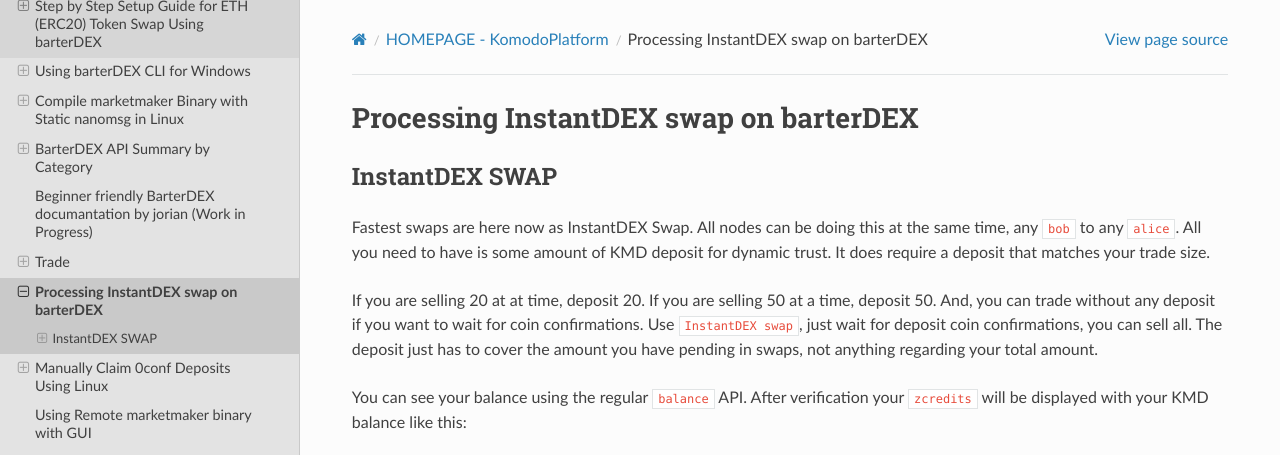
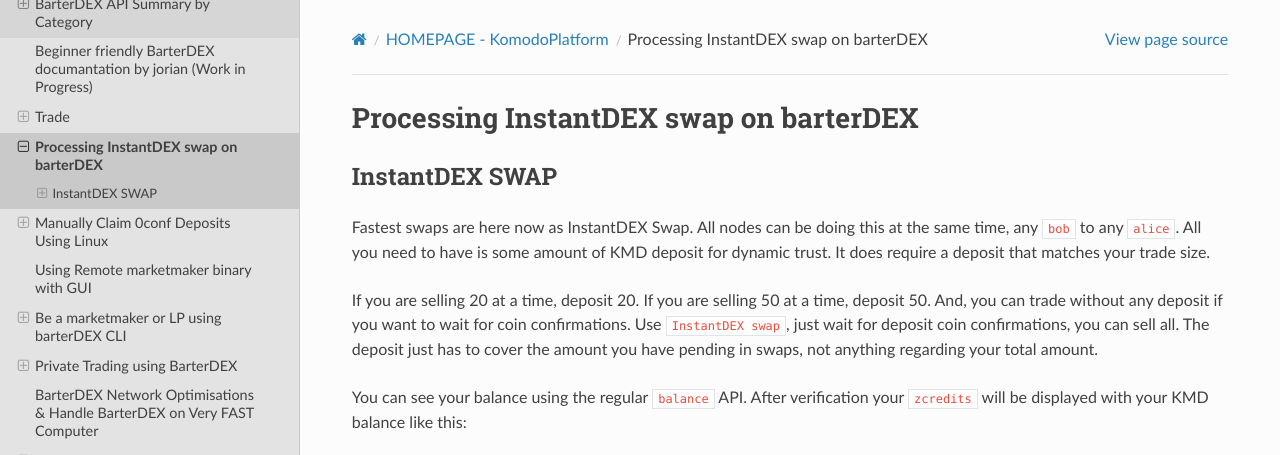
Before and after one commit to KomodoPlatform/Documentation.rst.old, a Sphinx documentation site: the page built from docs/source/komodoplatform/0conf-deposit-claim.rst, in a window 1280 px wide and 900 px high, cut to the strip 0-455 px from the top of the window. Built offline with Sphinx 7.4.7 and the Read the Docs theme 2.0.0, drawn with Linux system fonts in a browser that asks for light colours; pages that are not in the unit, such as notebooks, are missing from menus; some of the changed text lies outside the part shown.

```diff
--- a/docs/source/komodoplatform/0conf-deposit-claim.rst
+++ b/docs/source/komodoplatform/0conf-deposit-claim.rst
@@ -7,7 +7,7 @@ InstantDEX SWAP
 
 Fastest swaps are here now as InstantDEX Swap. All nodes can be doing this at the same time, any ``bob`` to any ``alice``. All you need to have is some amount of KMD deposit for dynamic trust. It does require a deposit that matches your trade size.
 
-If you are selling 20 at at time, deposit 20. If you are selling 50 at a time, deposit 50. And, you can trade without any deposit if you want to wait for coin confirmations. Use ``InstantDEX swap``, just wait for deposit coin confirmations, you can sell all. The deposit just has to cover the amount you have pending in swaps, not anything regarding your total amount.
+If you are selling 20 at a time, deposit 20. If you are selling 50 at a time, deposit 50. And, you can trade without any deposit if you want to wait for coin confirmations. Use ``InstantDEX swap``, just wait for deposit coin confirmations, you can sell all. The deposit just has to cover the amount you have pending in swaps, not anything regarding your total amount.
 
 You can see your balance using the regular ``balance`` API. After verification your ``zcredits`` will be displayed with your KMD balance like this:
 
```
Also changed, not shown: docs/source/index.rst (+5 -5 lines).
